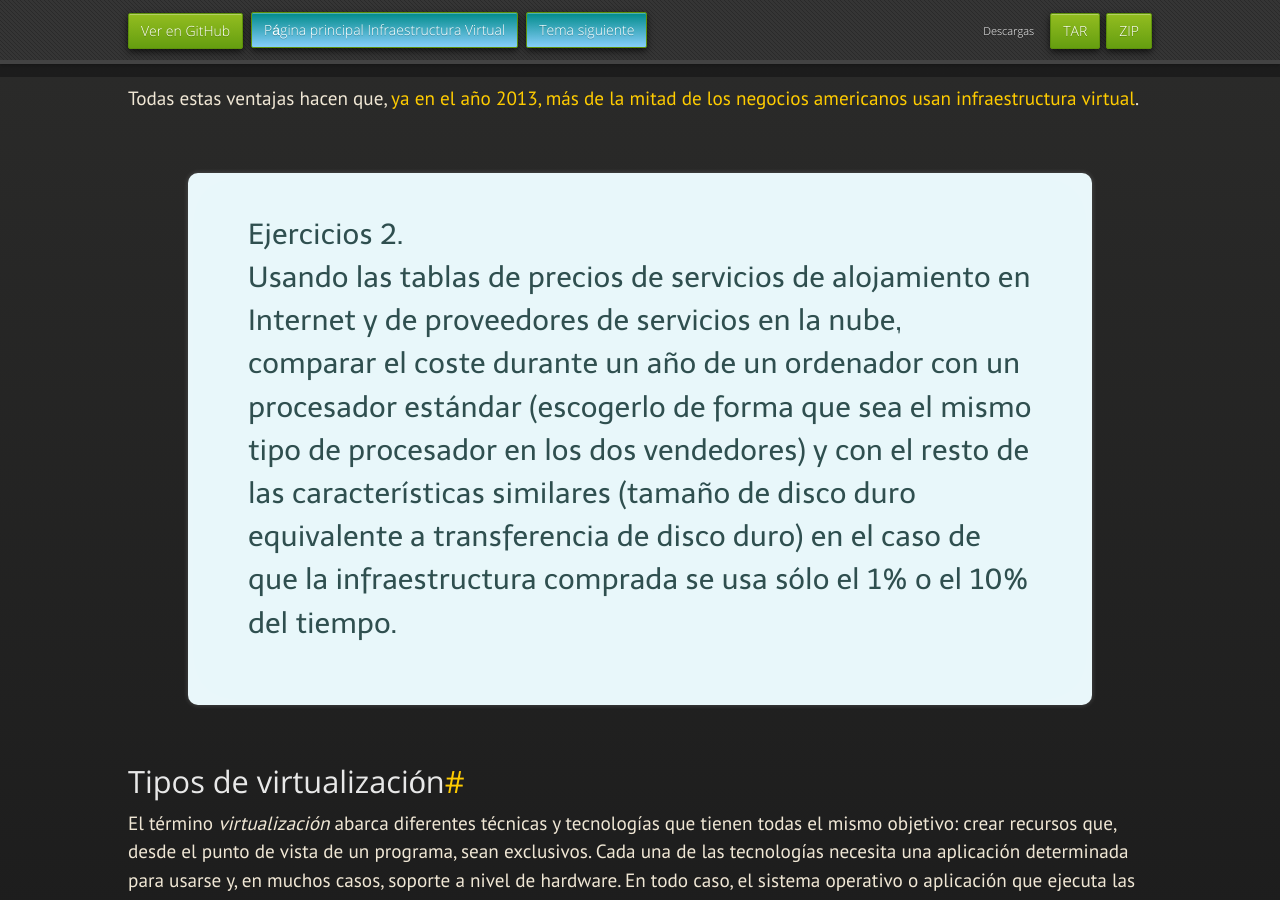
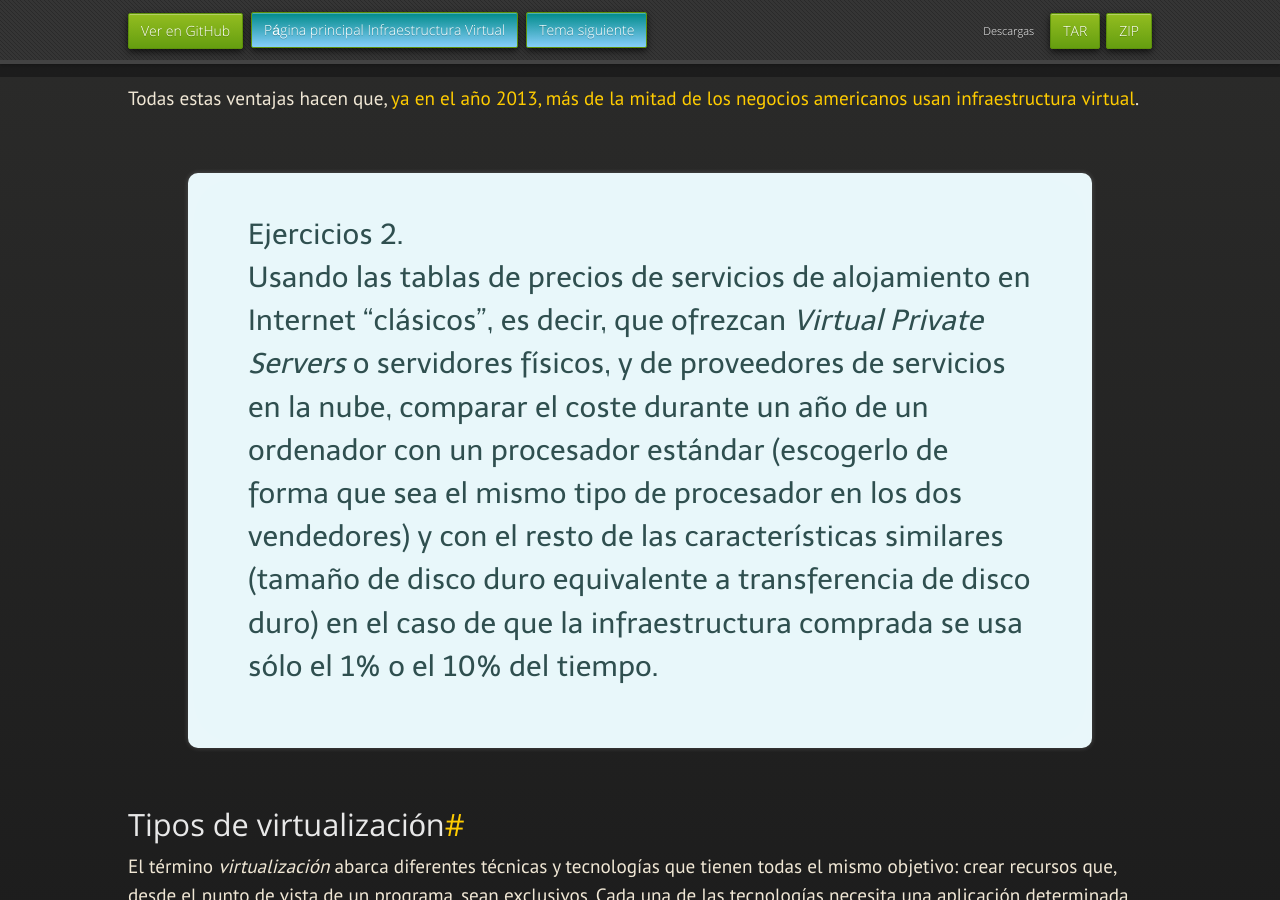
Before and after one commit to JJ/IV, a Jekyll site: the page built from documentos/temas/Intro_concepto_y_soporte_fisico.md, in a window 1280 px wide and 900 px high, scrolled down 4423 px. Built offline with Jekyll 4.4.1, drawn with Linux system fonts in a browser that asks for light colours; nearby versions of some CDN libraries; some web fonts are replaced; our own code applies the rules of GitHub Pages for plain Markdown files.

Commit message:
Sync documentos/temas/Intro_concepto_y_soporte_fisico.md de master a gh-pages

```diff
--- a/documentos/temas/Intro_concepto_y_soporte_fisico.md
+++ b/documentos/temas/Intro_concepto_y_soporte_fisico.md
@@ -197,7 +197,9 @@ Todas estas ventajas hacen que,
 	  [ya en el año 2013, más de la mitad de los negocios americanos usan infraestructura virtual](https://www.forbes.com/sites/reuvencohen/2013/04/16/the-cloud-hits-the-mainstream-more-than-half-of-u-s-businesses-now-use-cloud-computing/).
 
 <div class='ejercicios' markdown="1">
-Usando las tablas de precios de servicios de alojamiento en Internet y
+Usando las tablas de precios de servicios de alojamiento en Internet
+"clásicos", es decir, que ofrezcan *Virtual Private Servers* o
+servidores físicos, y
 de proveedores de servicios en la nube, comparar el coste durante un
 año de un ordenador con un procesador estándar (escogerlo de forma que
 sea el mismo tipo de procesador en los dos vendedores) y con el resto
```
